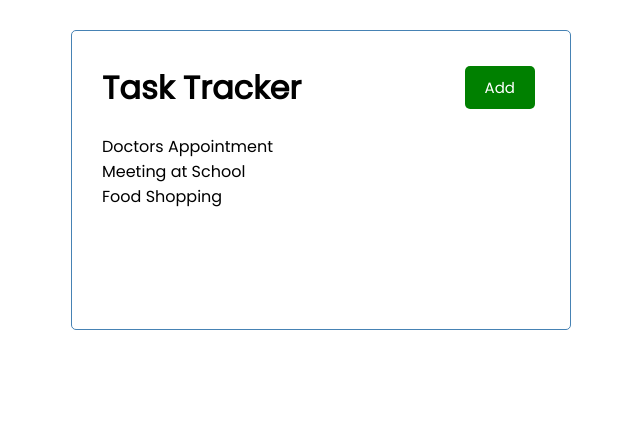
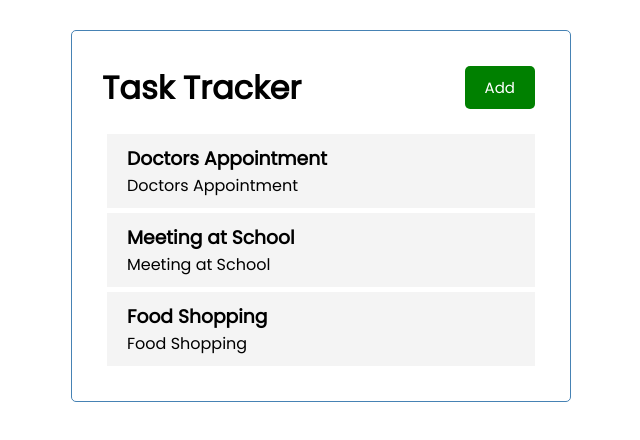
Before and after one commit to Nabia-Sheikh/angular-bootcamp, an Angular app: page / in a window 1280 px wide. Shown: the top 440 px of the page, without its empty margins (319-959 px from the left). Built offline with nearby package versions, Linux system fonts and the light colour scheme.

Commit message:
work started

```diff
--- a/src/app/app.module.ts
+++ b/src/app/app.module.ts
@@ -6,13 +6,15 @@
 import { HeaderComponent } from './components/header/header.component';
 import { ButtonComponent } from './components/button/button.component';
 import { TasksComponent } from './components/tasks/tasks.component';
+import { TaskItemComponent } from './components/task-item/task-item.component';
 
 @NgModule({
   declarations: [
     AppComponent,
     HeaderComponent,
     ButtonComponent,
-    TasksComponent
+    TasksComponent,
+    TaskItemComponent
   ],
   imports: [
     BrowserModule,
--- /dev/null
+++ b/src/app/components/task-item/task-item.component.css
@@ -0,0 +1,16 @@
+.task {
+  background: #f4f4f4;
+  margin: 5px;
+  padding: 10px 20px;
+  cursor: pointer;
+}
+
+.task.reminder {
+  border-left: 5px solid green;
+}
+
+.task h3 {
+  display: flex;
+  align-items: center;
+  justify-content: space-between;
+}
--- /dev/null
+++ b/src/app/components/task-item/task-item.component.html
@@ -0,0 +1,4 @@
+<div class="task">
+  <h3>{{ task?.text }}</h3>
+  <p>{{task?.text}}</p>
+</div>
--- a/src/app/components/tasks/tasks.component.html
+++ b/src/app/components/tasks/tasks.component.html
@@ -1 +1 @@
-<p *ngFor="let task of tasks">{{task.text}}</p>
+<task-item *ngFor="let task of tasks" [task]="task" ></task-item>
--- a/src/app/components/tasks/tasks.component.ts
+++ b/src/app/components/tasks/tasks.component.ts
@@ -1,6 +1,6 @@
 import { Component } from '@angular/core';
-import { TASKS } from '../../mockTasks';
-import { Task } from '../../Task';
+import { TASKS } from 'src/app/mockTasks';
+import { Task } from 'src/app/Task';
 
 @Component({
   selector: 'app-tasks',
@@ -9,4 +9,11 @@
 })
 export class TasksComponent {
   tasks: Task[] = TASKS;
+
+  myTask : Task =  {
+    id: 1,
+    text: 'Doctors Appointment',
+    day: 'May 5th at 2:30pm',
+    reminder: true,
+  }
 }
```
Also changed, not shown: src/app/components/task-item/task-item.component.ts (added, +11 -0 lines), 1 other file (tests, documents, lock files or other folders).
